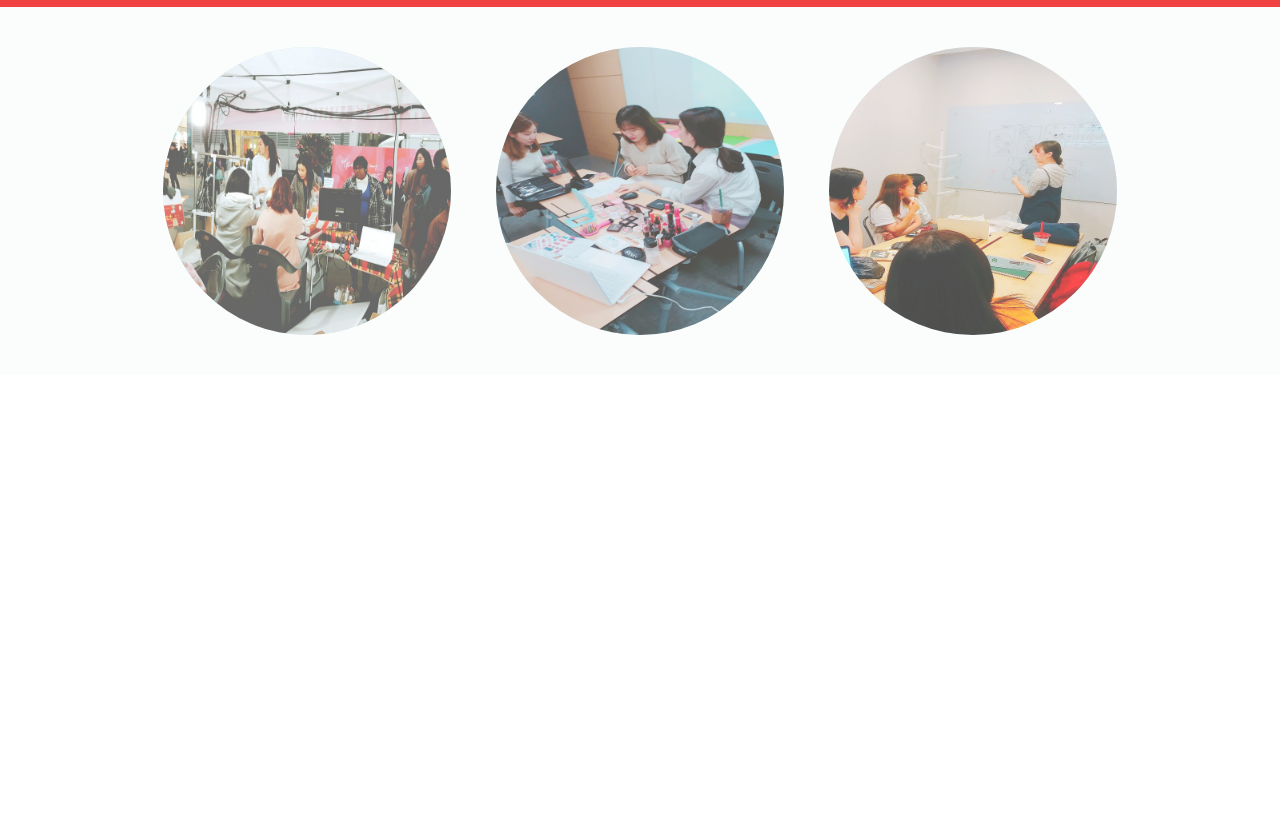
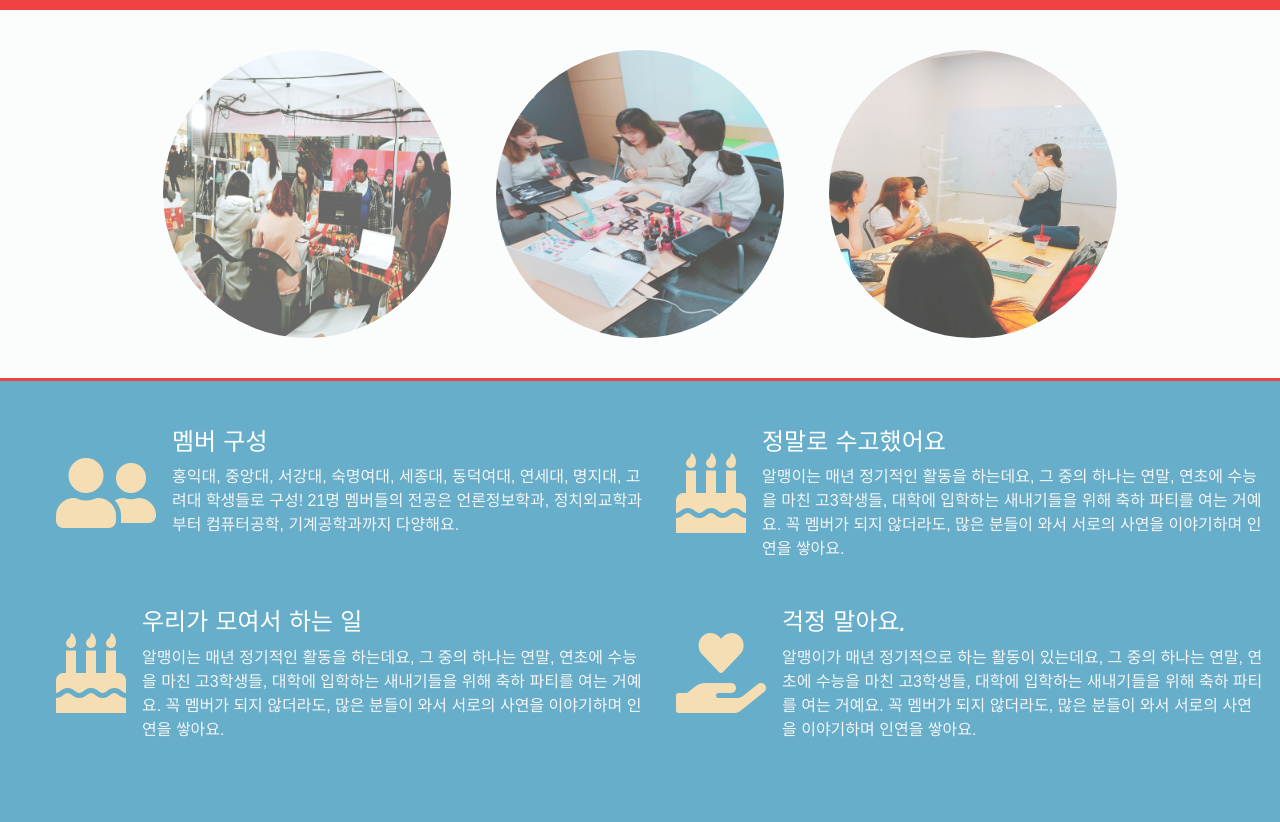
Before and after one commit to soseoso/Rmaengi, a plain HTML site: page index.html in a window 1280 px wide. Shown: the part 987-1809 px from the top of the page. Before the commit the page ends 1362 px from the top, so only its background shows below. Drawn offline with nearby package versions, Linux system fonts and the light colour scheme; a web font is replaced by a local one.

Commit message:
section overview

```diff
--- a/css/nav.css
+++ b/css/nav.css
@@ -1,6 +1,8 @@
-ul {
+ul.nav {
     padding: 15px;
     background-color: #fbfdfd;
+    border-bottom: solid;
+    border-bottom-color: #f04242;
 }
 
 .nav {
--- a/css/section-member.css
+++ b/css/section-member.css
@@ -1,6 +1,7 @@
-.member {
+section.member {
     background-color: #fbfdfd;
     padding: 40px;
+
 }
 
 .flex-container {
@@ -11,12 +12,8 @@
     align-items: center;
 }
 
-div.member-circle {
-}
-
 img.rounded-circle {
     width: 18rem;
-    background-color: rgb(195, 226, 221);
     opacity: 0.7;
 }
 
--- /dev/null
+++ b/css/section-overview.css
@@ -0,0 +1,54 @@
+/* four box alignment */
+section.overview {
+    border-top: solid;
+    border-top-color: #f04242;
+    background-color: #67aeca;
+    display: flex;
+    justify-content: center;
+    align-items: center;
+    width: 100%;
+    padding-top: 3rem;
+}
+
+ul.overview-page__list {
+    display: flex;
+    justify-content: space-around;
+    flex-wrap: wrap;    /* 넓이 존중 */
+    max-width: 1500px;
+    padding-bottom: 1rem;
+}
+
+li.overview-page__list-item {
+    width: calc(50% - 2rem);
+    list-style-type: none;
+}
+
+/* one box inner alignment */
+div.overview-flex-container {
+    display: flex;
+    flex-wrap: nowrap;
+    justify-content: flex-start;
+    padding-bottom: 2rem;
+}
+
+/* icon css */
+div.overview-icon {
+    padding-top: 1.5rem;
+    width: 7rem;
+}
+
+/* list-item, info text division css */
+div.list-item__info {
+    padding-left: 1rem;
+}
+
+/* text css */
+h4.info-title {
+    font-family: 'Do Hyeon', sans-serif;
+    color: white;
+}
+
+p.info-desc {
+    font-family: 'Poor Story', sans-serif;
+    color: whitesmoke;
+}
--- a/index.html
+++ b/index.html
@@ -1,27 +1,31 @@
 <html lang="en">
+
 <head>
     <meta charset="UTF-8">
     <meta name="viewport" content="width=device-width, initial-scale=1.0">
     <meta http-equiv="X-UA-Compatible" content="ie=edge">
-    <link rel="stylesheet" href="https://stackpath.bootstrapcdn.com/bootstrap/4.1.3/css/bootstrap.min.css" integrity="sha384-MCw98/SFnGE8fJT3GXwEOngsV7Zt27NXFoaoApmYm81iuXoPkFOJwJ8ERdknLPMO" crossorigin="anonymous">
+    <link rel="stylesheet" href="https://stackpath.bootstrapcdn.com/bootstrap/4.1.3/css/bootstrap.min.css" integrity="sha384-MCw98/SFnGE8fJT3GXwEOngsV7Zt27NXFoaoApmYm81iuXoPkFOJwJ8ERdknLPMO"
+        crossorigin="anonymous">
     <script src="https://ajax.googleapis.com/ajax/libs/jquery/2.1.1/jquery.min.js"></script>
     <script src="http://cdnjs.cloudflare.com/ajax/libs/jquery-backstretch/2.0.3/jquery.backstretch.min.js"></script>
 
     <!-- custom css -->
     <link rel="stylesheet" href="css/nav.css">
     <link rel="stylesheet" href="css/carousel.css">
+    <link rel="stylesheet" href="css/section-message.css">
     <link rel="stylesheet" href="css/section-member.css">
-    <link rel="stylesheet" href="css/section-message.css">
-    <link rel="stylesheet" href="css/section-introduce.css">
+    <link rel="stylesheet" href="css/section-overview.css">
 
     <!-- google font -->
     <link href="https://fonts.googleapis.com/css?family=Nanum+Brush+Script|Poor+Story|Do+Hyeon" rel="stylesheet">
 
     <!-- fontawesome -->
-    <link rel="stylesheet" href="https://use.fontawesome.com/releases/v5.5.0/css/all.css" integrity="sha384-B4dIYHKNBt8Bc12p+WXckhzcICo0wtJAoU8YZTY5qE0Id1GSseTk6S+L3BlXeVIU" crossorigin="anonymous">
+    <link rel="stylesheet" href="https://use.fontawesome.com/releases/v5.5.0/css/all.css" integrity="sha384-B4dIYHKNBt8Bc12p+WXckhzcICo0wtJAoU8YZTY5qE0Id1GSseTk6S+L3BlXeVIU"
+        crossorigin="anonymous">
 
     <title>Rmaengi</title>
 </head>
+
 <body>
     <!-- navigation bar -->
     <ul class="nav justify-content-center">
@@ -54,7 +58,9 @@
             <div class="carousel-item">
                 <img class="d-block w-100 h-100 hero-image" src="img/time.jpg" alt="Third slide">
                 <div class="carousel-caption d-none d-md-block caption3">
-                    <h1> <컨텐츠 연구 모임> </h1>
+                    <h1>
+                        <컨텐츠 연구 모임>
+                    </h1>
                     <p class="trinity">감정보다 감동</p>
                     <p class="trinity">지식이 아닌 지혜로</p>
                     <p class="trinity">오늘, 내일 그 이상의 인생</p>
@@ -89,8 +95,69 @@
         </div>
     </section>
 
+    <!-- section overview -->
+    <section aria-level="overview page section" class="overview">
+        <ul class="overview-page__list">
+            <li class="overview-page__list-item">
+                <div class="overview-flex-container">
+                    <div class="overview-icon">
+                        <i class="fas fa-user-friends fa-5x" style="color:wheat"></i>
+                    </div>
+                    <div class="list-item__info">
+                        <h4 class="info-title">멤버 구성</h4>
+                        <p class="info-desc">
+                            홍익대, 중앙대, 서강대, 숙명여대, 세종대, 동덕여대, 연세대, 명지대, 고려대 학생들로 구성! 21명 멤버들의 전공은 언론정보학과, 정치외교학과부터 컴퓨터공학, 기계공학과까지 다양해요.
+                        </p>
+                    </div>
+                </div>
+            </li>
+            <li class="overview-page__list-item">
+                <div class="overview-flex-container">
+                    <div class="overview-icon">
+                        <i class="fas fa-birthday-cake fa-5x" style="color:wheat"></i>
+                    </div>
+                    <div class="list-item__info">
+                        <h4 class="info-title">정말로 수고했어요</h4>
+                        <p class="info-desc">
+                            알맹이는 매년 정기적인 활동을 하는데요, 그 중의 하나는 연말, 연초에 수능을 마친 고3학생들, 대학에 입학하는 새내기들을 위해 축하 파티를 여는 거예요. 꼭 멤버가 되지 않더라도, 많은 분들이 와서 서로의 사연을 이야기하며
+                            인연을 쌓아요.
+                        </p>
+                    </div>
+                </div>
+            </li>
+            <li class="overview-page__list-item">
+                <div class="overview-flex-container">
+                    <div class="overview-icon">
+                        <i class="fas fa-birthday-cake fa-5x" style="color:wheat"></i>
+                    </div>
+                    <div class="list-item__info">
+                        <h4 class="info-title">우리가 모여서 하는 일</h4>
+                        <p class="info-desc">
+                            알맹이는 매년 정기적인 활동을 하는데요, 그 중의 하나는 연말, 연초에 수능을 마친 고3학생들, 대학에 입학하는 새내기들을 위해 축하 파티를 여는 거예요. 꼭 멤버가 되지 않더라도, 많은 분들이 와서 서로의 사연을 이야기하며
+                            인연을 쌓아요.
+                        </p>
+                    </div>
+                </div>
+            </li>
+            <li class="overview-page__list-item">
+                <div class="overview-flex-container">
+                    <div class="overview-icon">
+                        <i class="fas fa-hand-holding-heart fa-5x" style="color:wheat"></i>
+                    </div>
+                    <div class="list-item__info">
+                        <h4 class="info-title">걱정 말아요,</h4>
+                        <p class="info-desc">
+                            알맹이가 매년 정기적으로 하는 활동이 있는데요, 그 중의 하나는 연말, 연초에 수능을 마친 고3학생들, 대학에 입학하는 새내기들을 위해 축하 파티를 여는 거예요. 꼭 멤버가 되지 않더라도, 많은 분들이 와서 서로의 사연을 이야기하며
+                            인연을 쌓아요.
+                        </p>
+                    </div>
+                </div>
+            </li>
+        </ul>
+    </section>
+
     <section class="introduce">
-        <!-- <img class="d-block w-100 arrow" src="img/introduce.jpg" alt="we are"> -->
+
     </section>
 
     <section class="photo-bomb">
@@ -102,8 +169,12 @@
 
     </script>
 
-    <script src="https://code.jquery.com/jquery-3.3.1.slim.min.js" integrity="sha384-q8i/X+965DzO0rT7abK41JStQIAqVgRVzpbzo5smXKp4YfRvH+8abtTE1Pi6jizo" crossorigin="anonymous"></script>
-    <script src="https://cdnjs.cloudflare.com/ajax/libs/popper.js/1.14.3/umd/popper.min.js" integrity="sha384-ZMP7rVo3mIykV+2+9J3UJ46jBk0WLaUAdn689aCwoqbBJiSnjAK/l8WvCWPIPm49" crossorigin="anonymous"></script>
-    <script src="https://stackpath.bootstrapcdn.com/bootstrap/4.1.3/js/bootstrap.min.js" integrity="sha384-ChfqqxuZUCnJSK3+MXmPNIyE6ZbWh2IMqE241rYiqJxyMiZ6OW/JmZQ5stwEULTy" crossorigin="anonymous"></script>
+    <script src="https://code.jquery.com/jquery-3.3.1.slim.min.js" integrity="sha384-q8i/X+965DzO0rT7abK41JStQIAqVgRVzpbzo5smXKp4YfRvH+8abtTE1Pi6jizo"
+        crossorigin="anonymous"></script>
+    <script src="https://cdnjs.cloudflare.com/ajax/libs/popper.js/1.14.3/umd/popper.min.js" integrity="sha384-ZMP7rVo3mIykV+2+9J3UJ46jBk0WLaUAdn689aCwoqbBJiSnjAK/l8WvCWPIPm49"
+        crossorigin="anonymous"></script>
+    <script src="https://stackpath.bootstrapcdn.com/bootstrap/4.1.3/js/bootstrap.min.js" integrity="sha384-ChfqqxuZUCnJSK3+MXmPNIyE6ZbWh2IMqE241rYiqJxyMiZ6OW/JmZQ5stwEULTy"
+        crossorigin="anonymous"></script>
 </body>
+
 </html>
```
